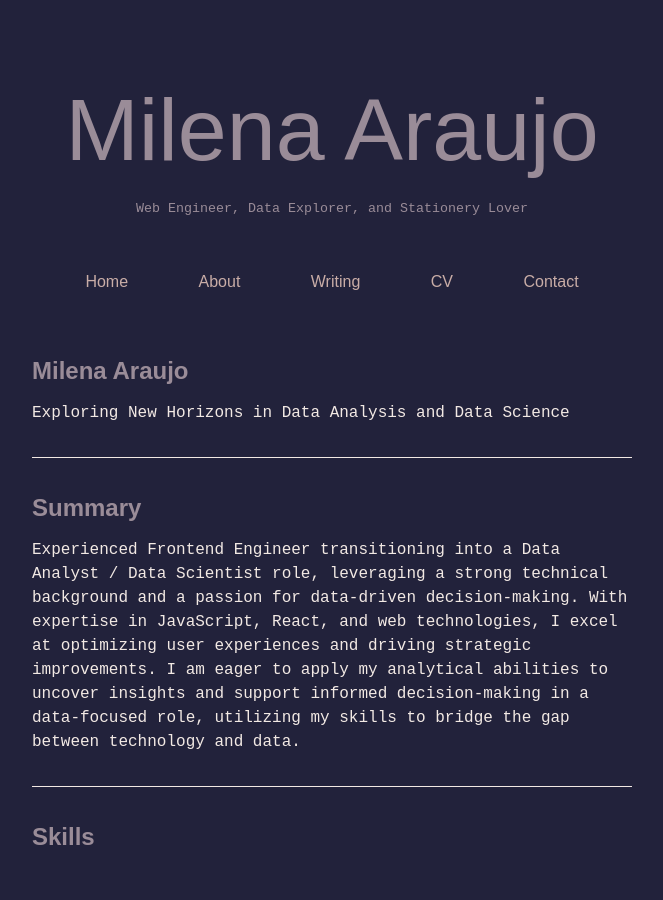
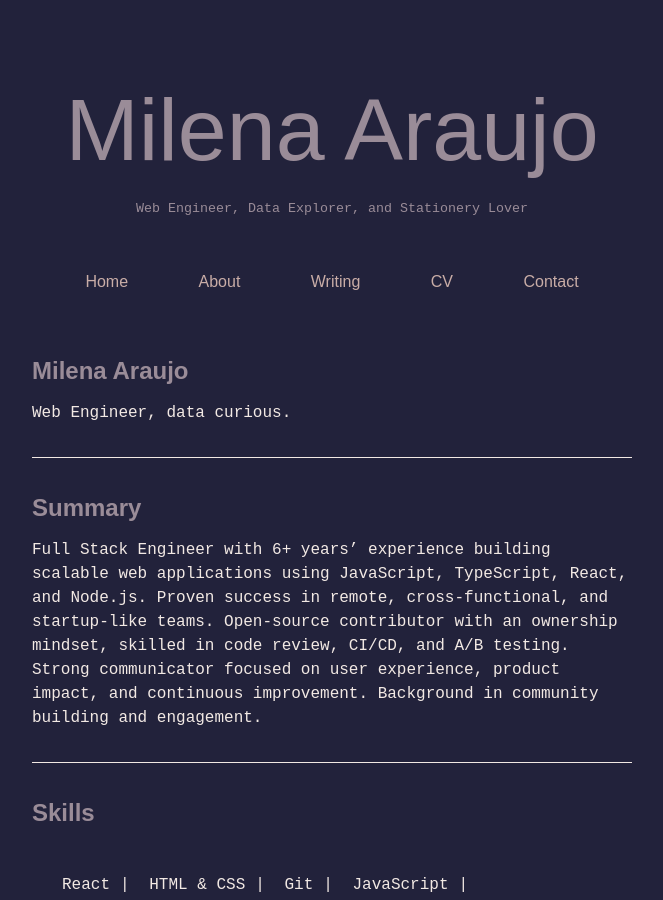
Before and after one commit to mil3na/mil3na.github.io, a Jekyll site: the page built from cv.md, in a window 1280 px wide and 900 px high. Shown: the whole window, without its empty margins (308-971 px from the left). Built offline with Jekyll 4.4.1, drawn with Linux system fonts in a browser that asks for light colours; some web fonts are replaced.

Commit message:
Update cv.md

```diff
--- a/cv.md
+++ b/cv.md
@@ -5,18 +5,18 @@ title: "CV"
 
 ## Milena Araujo
 
-Exploring New Horizons in Data Analysis and Data Science
+Web Engineer, data curious.
 
 ---
 
 ## Summary
 
-Experienced Frontend Engineer transitioning into a Data Analyst / Data Scientist
-role, leveraging a strong technical background and a passion for data-driven
-decision-making. With expertise in JavaScript, React, and web technologies, I excel at
-optimizing user experiences and driving strategic improvements. I am eager to apply
-my analytical abilities to uncover insights and support informed decision-making in a
-data-focused role, utilizing my skills to bridge the gap between technology and data.
+Full Stack Engineer with 6+ years’ experience building scalable web applications using
+JavaScript, TypeScript, React, and Node.js. Proven success in remote, cross-functional, and
+startup-like teams. Open-source contributor with an ownership mindset, skilled in code
+review, CI/CD, and A/B testing. Strong communicator focused on user experience, product
+impact, and continuous improvement. Background in community building and
+engagement.
 
 ---
 
```
